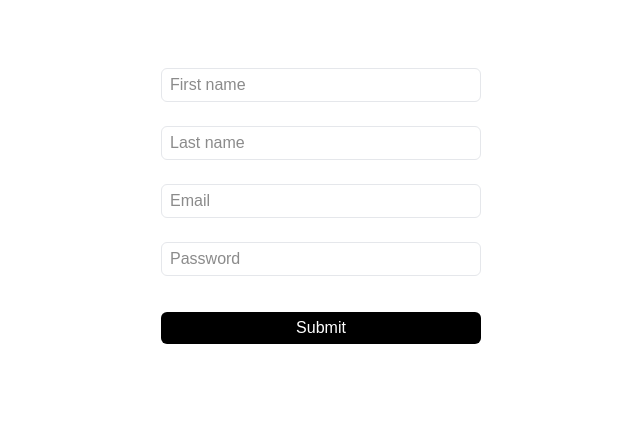
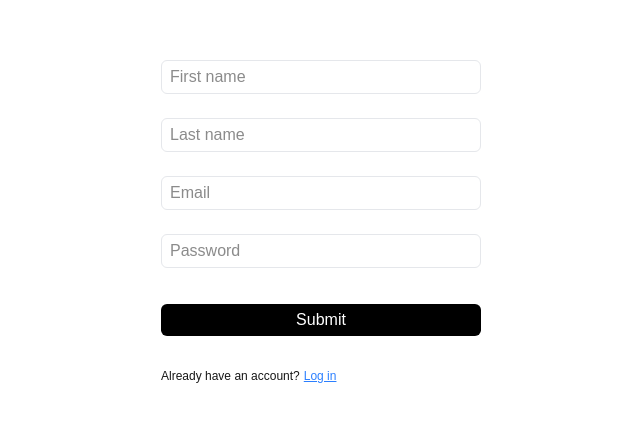
Before and after one commit to jonathanbraaten/finance-tracker-frontend, a Next.js app: page /register in a window 1280 px wide. Shown: the part 178-600 px from the top of the page, without its empty margins (319-959 px from the left). Built offline with nearby package versions, Linux system fonts and the light colour scheme; no server answers.

Commit message:
ui(): add links to forms to corresponding pages

```diff
--- a/src/app/components/forms/loginForm/index.tsx
+++ b/src/app/components/forms/loginForm/index.tsx
@@ -7,6 +7,8 @@ import { loginSchema, LoginSchema } from 'app/components/forms/schemas';
 import { API_URL } from 'lib/api';
 import { useState } from 'react';
 import { useRouter } from 'next/navigation';
+import { section } from 'framer-motion/client';
+import Link from 'next/link';
 
 export default function LoginForm() {
   const router = useRouter();
@@ -47,8 +49,9 @@ export default function LoginForm() {
   }
 
   return (
+    <section className="max-w-xs w-full">
       <form
-      className="flex flex-col gap-1  max-w-xs w-full"
+        className="flex flex-col gap-1   w-full"
         onSubmit={handleSubmit(onSubmit)}
       >
         {createInput(register, 'email', 'Email', errors)}
@@ -63,5 +66,10 @@ export default function LoginForm() {
           {error && <p className="text-red-600 text-xs">{error}</p>}
         </label>
       </form>
+      <Link className="flex gap-1 text-xs" href={'/register'}>
+        <span>Don&#39;t have an account?</span>
+        <span className="text-blue-500 underline">Sign up</span>
+      </Link>
+    </section>
   );
 }
--- a/src/app/components/forms/registerForm/index.tsx
+++ b/src/app/components/forms/registerForm/index.tsx
@@ -20,6 +20,8 @@ import { registerSchema, RegisterSchema } from 'app/components/forms/schemas';
 import { useState } from 'react';
 import { useRouter } from 'next/navigation';
 import { API_URL } from 'lib/api';
+import { section } from 'framer-motion/client';
+import Link from 'next/link';
 
 export default function RegisterForm() {
   const router = useRouter();
@@ -64,10 +66,8 @@ export default function RegisterForm() {
   }
 
   return (
-    <form
-      className="flex flex-col gap-1  max-w-xs w-full"
-      onSubmit={handleSubmit(onSubmit)}
-    >
+    <section className=" max-w-xs w-full">
+      <form className="flex flex-col gap-1" onSubmit={handleSubmit(onSubmit)}>
         {createInput(register, 'first_name', 'First name', errors)}
         {createInput(register, 'last_name', 'Last name', errors)}
         {createInput(register, 'email', 'Email', errors)}
@@ -83,5 +83,10 @@ export default function RegisterForm() {
           {error && <p className="text-red-600 text-xs">{error}</p>}
         </label>
       </form>
+      <Link className="flex gap-1 text-xs" href={'/login'}>
+        <span> Already have an account?</span>
+        <span className="text-blue-500 underline">Log in</span>
+      </Link>
+    </section>
   );
 }
```
Lines whose indentation alone changed are shown as unchanged.
